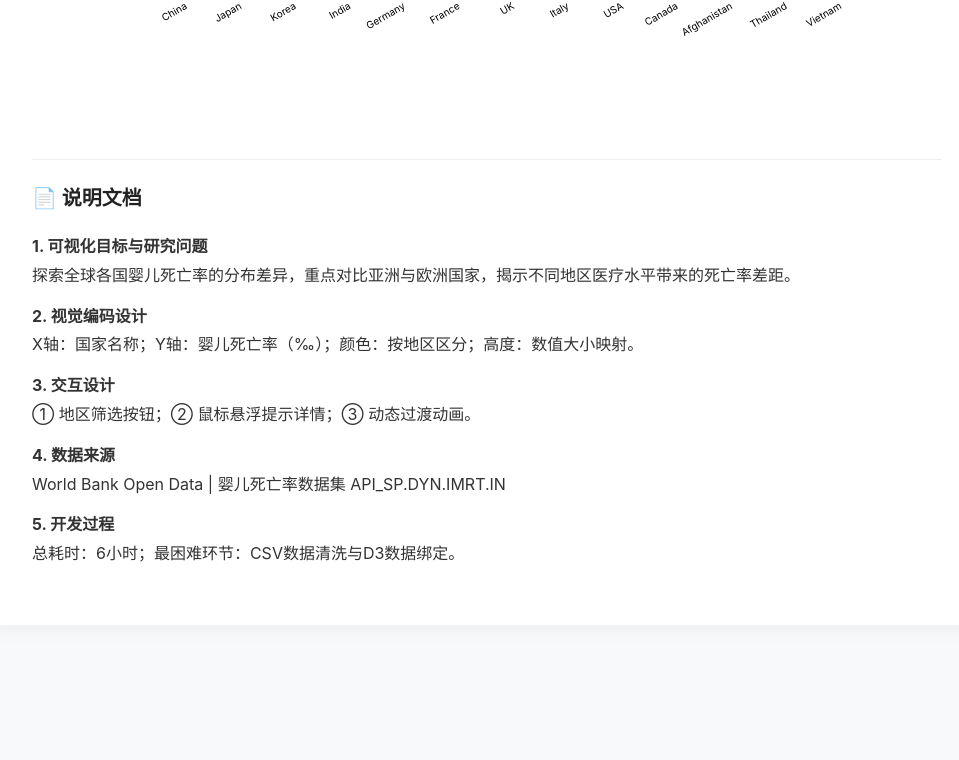
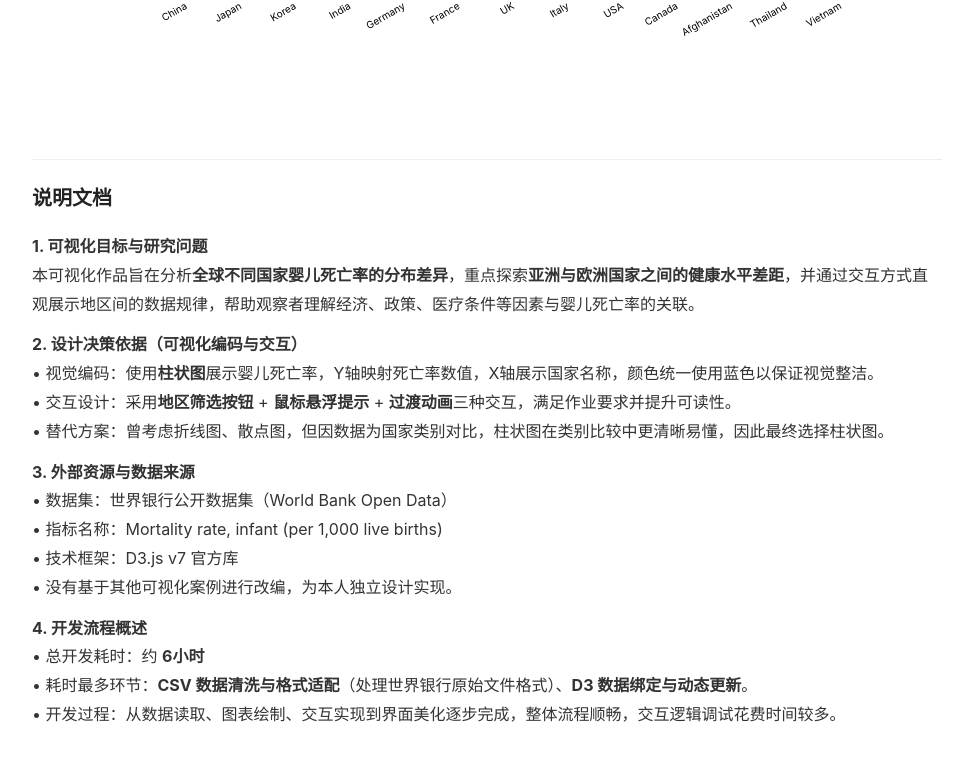
Before and after one commit to XIANAIGUAN/bitvis, a plain HTML site: page index.html in a window 1280 px wide. Shown: the part 729-1489 px from the top of the page, without its empty margins (153-1112 px from the left). Before the commit the page ends 1394 px from the top, so only its background shows below. Drawn offline with nearby package versions, Linux system fonts and the light colour scheme.

Commit message:
Update index.html

```diff
--- a/index.html
+++ b/index.html
@@ -26,17 +26,25 @@
     <div id="visualization"></div>
 
     <div class="doc-box">
-      <h2>📄 说明文档</h2>
+      <h2>说明文档</h2>
       <p><strong>1. 可视化目标与研究问题</strong><br>
-         探索全球各国婴儿死亡率的分布差异，重点对比亚洲与欧洲国家，揭示不同地区医疗水平带来的死亡率差距。</p>
-      <p><strong>2. 视觉编码设计</strong><br>
-         X轴：国家名称；Y轴：婴儿死亡率（‰）；颜色：按地区区分；高度：数值大小映射。</p>
-      <p><strong>3. 交互设计</strong><br>
-         ① 地区筛选按钮；② 鼠标悬浮提示详情；③ 动态过渡动画。</p>
-      <p><strong>4. 数据来源</strong><br>
-         World Bank Open Data | 婴儿死亡率数据集 API_SP.DYN.IMRT.IN</p>
-      <p><strong>5. 开发过程</strong><br>
-         总耗时：6小时；最困难环节：CSV数据清洗与D3数据绑定。</p>
+      本可视化作品旨在分析<strong>全球不同国家婴儿死亡率的分布差异</strong>，重点探索<strong>亚洲与欧洲国家之间的健康水平差距</strong>，并通过交互方式直观展示地区间的数据规律，帮助观察者理解经济、政策、医疗条件等因素与婴儿死亡率的关联。</p>
+
+      <p><strong>2. 设计决策依据（可视化编码与交互）</strong><br>
+      • 视觉编码：使用<strong>柱状图</strong>展示婴儿死亡率，Y轴映射死亡率数值，X轴展示国家名称，颜色统一使用蓝色以保证视觉整洁。<br>
+      • 交互设计：采用<strong>地区筛选按钮</strong> + <strong>鼠标悬浮提示</strong> + <strong>过渡动画</strong>三种交互，满足作业要求并提升可读性。<br>
+      • 替代方案：曾考虑折线图、散点图，但因数据为国家类别对比，柱状图在类别比较中更清晰易懂，因此最终选择柱状图。</p>
+
+      <p><strong>3. 外部资源与数据来源</strong><br>
+      • 数据集：世界银行公开数据集（World Bank Open Data）<br>
+      • 指标名称：Mortality rate, infant (per 1,000 live births) <br>
+      • 技术框架：D3.js v7 官方库<br>
+      • 没有基于其他可视化案例进行改编，为本人独立设计实现。</p>
+
+      <p><strong>4. 开发流程概述</strong><br>
+      • 总开发耗时：约 <strong>6小时</strong><br>
+      • 耗时最多环节：<strong>CSV 数据清洗与格式适配</strong>（处理世界银行原始文件格式）、<strong>D3 数据绑定与动态更新</strong>。<br>
+      • 开发过程：从数据读取、图表绘制、交互实现到界面美化逐步完成，整体流程顺畅，交互逻辑调试花费时间较多。</p>
     </div>
   </div>
 
```
